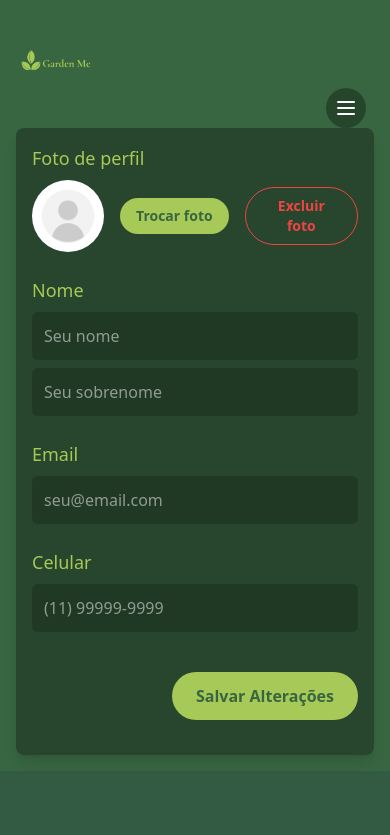
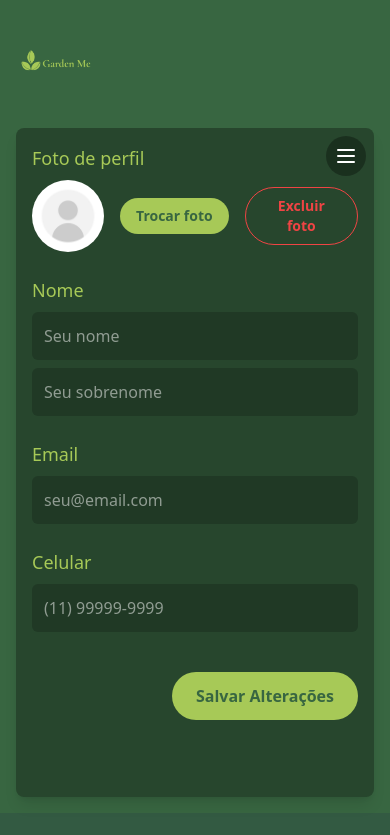
Before and after one commit to standbytheboy/gardenme, a React (Vite) app in the folder frontend/: page /perfil in a window 390 px wide. Shown: the top 835 px of the page. Built offline with nearby package versions, Linux system fonts and the light colour scheme; some icons are missing.

Commit message:
enhancing ux

```diff
--- a/frontend/src/components/AddressManager.tsx
+++ b/frontend/src/components/AddressManager.tsx
@@ -68,7 +68,7 @@ const AddressForm: React.FC<AddressFormProps> = ({
   };
 
   return (
-    <form onSubmit={handleSubmit} className="space-y-4">
+    <form onSubmit={handleSubmit} className="space-y-4 mt-20">
       <h3 className="text-xl font-bold text-[#A7C957]">
         {initialData ? "Editar Endereço" : "Adicionar Novo Endereço"}
       </h3>
@@ -92,7 +92,7 @@ const AddressForm: React.FC<AddressFormProps> = ({
           disabled={cepLoading}
         />
         {cepLoading && (
-          <div className="flex justify-center items-center h-[100dvh] bg-[#386641]">
+          <div className="flex justify-center items-center">
             <div className="w-12 h-12 border-4 border-green-500 border-t-transparent rounded-full animate-spin"></div>
           </div>
         )}
--- a/frontend/src/components/Navbar.tsx
+++ b/frontend/src/components/Navbar.tsx
@@ -179,7 +179,7 @@ export const Navbar = () => {
 
       {/* Drawer Mobile */}
       {menuOpen && (
-        <div className="lg:hidden fixed top-[70px] left-0 w-full bg-[#386641] flex flex-col items-center gap-4 p-12 shadow-lg z-10">
+        <div className="lg:hidden fixed top-[100px] left-0 w-full bg-[#386641] flex flex-col items-center gap-4 p-12 shadow-lg z-10">
           <SearchLupe />
           {items.map((item) => (
             <a
--- a/frontend/src/pages/UserProfileSettings.tsx
+++ b/frontend/src/pages/UserProfileSettings.tsx
@@ -101,11 +101,11 @@ const UserProfileSettings: React.FC = () => {
       <main className="flex-grow bg-[#386641] pt-16 md:pt-20">
         <div className="container mx-auto p-4 md:p-8">
           {/* Container principal que mantém o seu tamanho personalizado */}
-          <div className="relative flex flex-col lg:flex-row gap-8 w-full pt-12 max-w-7xl mx-auto min-h-[80vh]">
+          <div className="relative flex flex-col lg:flex-row gap-8 w-full pt-12 max-w-7xl mx-auto min-h-[85vh]">
             {/* Botão de Menu para Mobile (permanece igual) */}
             <button
               onClick={() => setIsSidebarOpen(!isSidebarOpen)}
-              className="lg:hidden absolute top-2 right-2 z-30 p-2 bg-[#00000050] rounded-full text-white"
+              className="lg:hidden absolute top-2 right-2 z-30 p-2 bg-[#00000050] rounded-full text-white mt-12"
               aria-label="Abrir menu"
             >
               {isSidebarOpen ? <X size={24} /> : <Menu size={24} />}
@@ -114,7 +114,7 @@ const UserProfileSettings: React.FC = () => {
             {/* Sidebar */}
             <div
               className={`
-            absolute lg:static h-[77vh] z-20
+            absolute lg:static h-[79vh] z-20
             transition-transform duration-300 ease-in-out
             w-64 md:w-72  /* Adicione uma largura fixa para a sidebar no modo mobile */
             ${isSidebarOpen ? "translate-x-0" : "-translate-x-full"}
```
Also changed, not shown: 1 other file (tests, documents, lock files or other folders).
